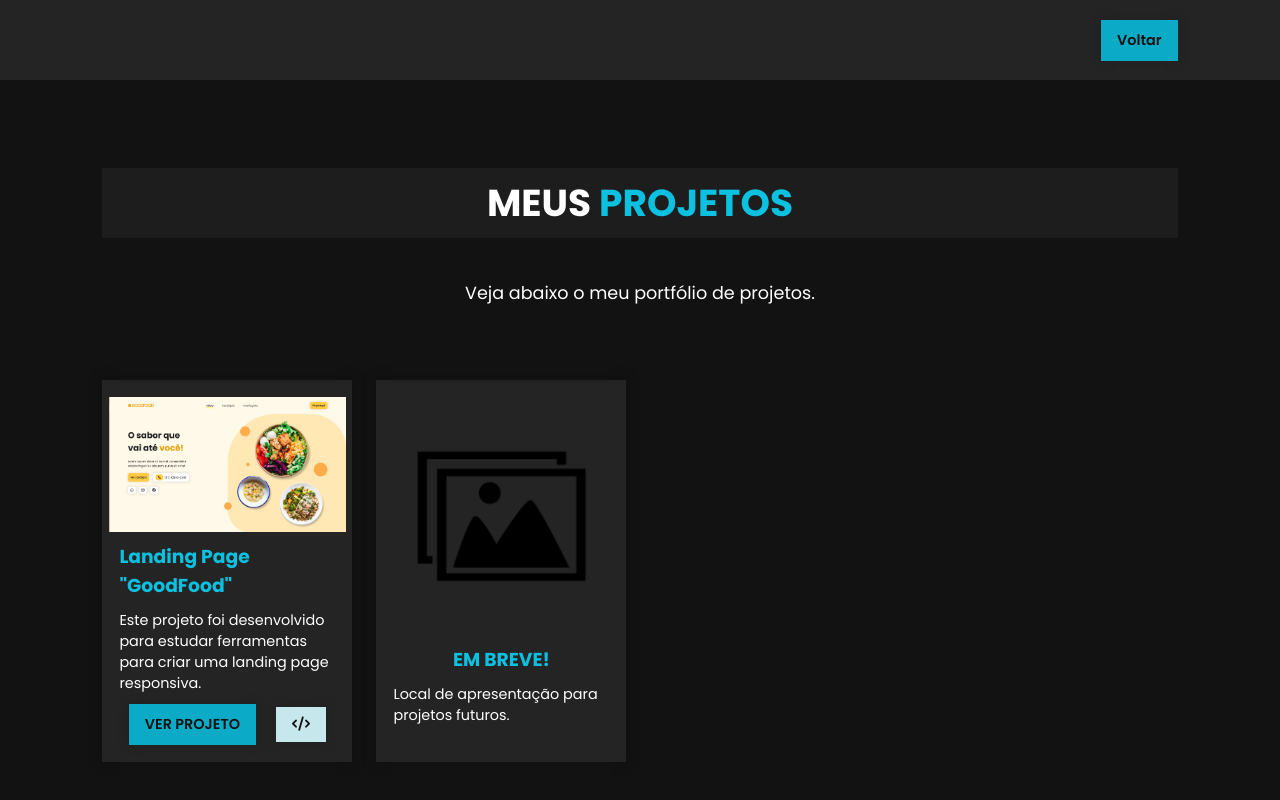
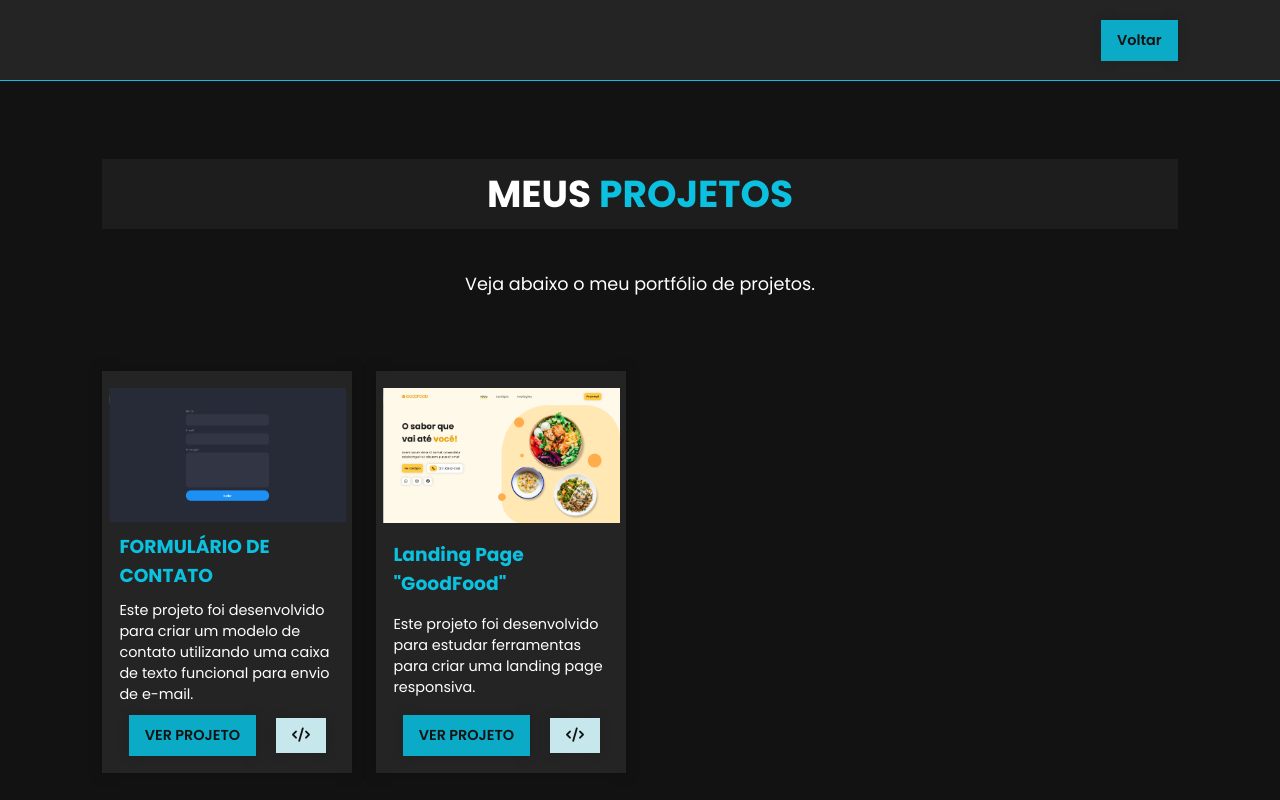
Before and after one commit to vittoralcan/portfolio, a plain HTML site: page projects.html in a window 1280 px wide. Shown: the top 800 px of the page. Drawn offline with nearby package versions, Linux system fonts and the light colour scheme.

Commit message:
Adição de novo projeto

```diff
--- a/projects.html
+++ b/projects.html
@@ -45,35 +45,35 @@
             </p>
 
             <div id="dishes">
+
+                <div class="dish"><!--2FORMULÁRIO DE CONTATO-->
+                    <img src="src/Images/project_2.png" class="dish-image" alt="">
+                    <h3 class="dish-title">
+                        FORMULÁRIO DE CONTATO
+                    </h3>
+                    <span class="dish-description">
+                       Este projeto foi desenvolvido para criar um modelo de contato utilizando uma caixa de texto funcional para envio de e-mail.
+                    </span>
+                    <div class="dish-price">
+                        <a href="https://vittoralcan.github.io/formulario_de_contato/" class="btn-default" target="_blank">VER PROJETO</a>
+                        <a href="https://github.com/vittoralcan/formulario_de_contato" class="btn-default-code" target="_blank"> <i class="fa-solid fa-code"></i></a>
+                    </div>
+                </div>
+
                 <div class="dish"><!--LANDING PAGE "GOOD FOOD"-->
-
-                    <img src="src/Images/project_1.png" class="dish-image" alt="">
-
+                    <img src="src/Images/project_11.png" class="dish-image" alt="">
                     <h3 class="dish-title">
                         Landing Page "GoodFood"
                     </h3>
-
                     <span class="dish-description">
                         Este projeto foi desenvolvido para estudar ferramentas para criar uma landing page responsiva.
                     </span>
-
                     <div class="dish-price">
                         <a href="https://vittoralcan.github.io/landing_page_goodfood/" class="btn-default" target="_blank">VER PROJETO</a>
                         <a href="https://github.com/vittoralcan/landing_page_goodfood" class="btn-default-code" target="_blank"> <i class="fa-solid fa-code"></i></a>
                     </div>
                 </div>
 
-                <div class="dish"><!--2-->
-                    <img src="src/Images/image.png" class="dish-image" alt="">
-                    <h3 class="dish-title">
-                        EM BREVE!
-                    </h3>
-                    <span class="dish-description">
-                        Local de apresentação para projetos futuros.
-                    </span>
-                    <div class="dish-price">
-                    </div>
-                </div>
 
 
         </section>
--- a/src/styles/header.css
+++ b/src/styles/header.css
@@ -5,6 +5,7 @@ header {
     top: 0;
     background-color: var(--color-neutral-2);
     z-index: 4;
+    border-bottom: solid 1px var(--color-primary-4);
 }
 
 #navbar {
--- a/src/styles/menu.css
+++ b/src/styles/menu.css
@@ -10,7 +10,7 @@
 #dishes {
     width: 100%;
     display: flex;
-    justify-content: center;
+    justify-content: left;
     gap: 24px;
     margin-top: 32px;
     margin-bottom: 10px;
@@ -37,6 +37,7 @@
     display: flex;
     flex-direction: column;
     align-items: center;
+    justify-content: space-between;
     gap: 10px;
     width: 25%;
     padding: 15px;
@@ -51,6 +52,7 @@
 .dish:hover {
     border: solid 0.125rem var(--color-primary-4);
     outline: none;
+    transition: 1s;
 }
 
 .dish-image {
```
Also changed, not shown: index.html (+22 -6 lines), src/Images/project_11.png (renamed from src/Images/project_1.png), src/Images/project_2.png (added).
